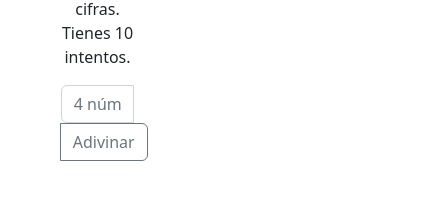
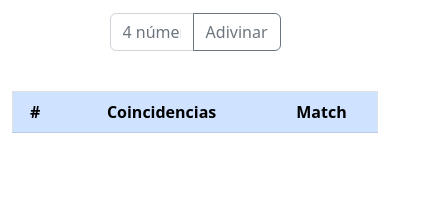
Before and after one commit to codefarz/masternumber, a plain HTML site: page index.html in a window 390 px wide. Shown: the part 530-730 px from the top of the page, 427 px wide, since content can reach past the window. Drawn offline with nearby package versions, Linux system fonts and the light colour scheme.

Commit message:
se hacen cambios en el css para version movil

```diff
--- a/index.html
+++ b/index.html
@@ -9,7 +9,7 @@
   <body>
     <div class="container mt-5">
       <div class="row justify-content-center">
-        <div class="col-6 container">
+        <div class="col-12 col-md-6 container">
           <div class="row d-flex">
             <div class="col-12 d-flex justify-content-center pb-4">
               <img src="imgs/escudo-inem.png" class="mx-auto">
@@ -27,7 +27,7 @@
             </div>
           </div>
         </div>
-        <div class="col-6 container">
+        <div class="col-12 col-md-6 container">
           <div class="row d-flex justify-content-center align-items-center mt-4">
             <div class="col-12">
               <table class="table table-striped border" id="attemptsTable">
```
